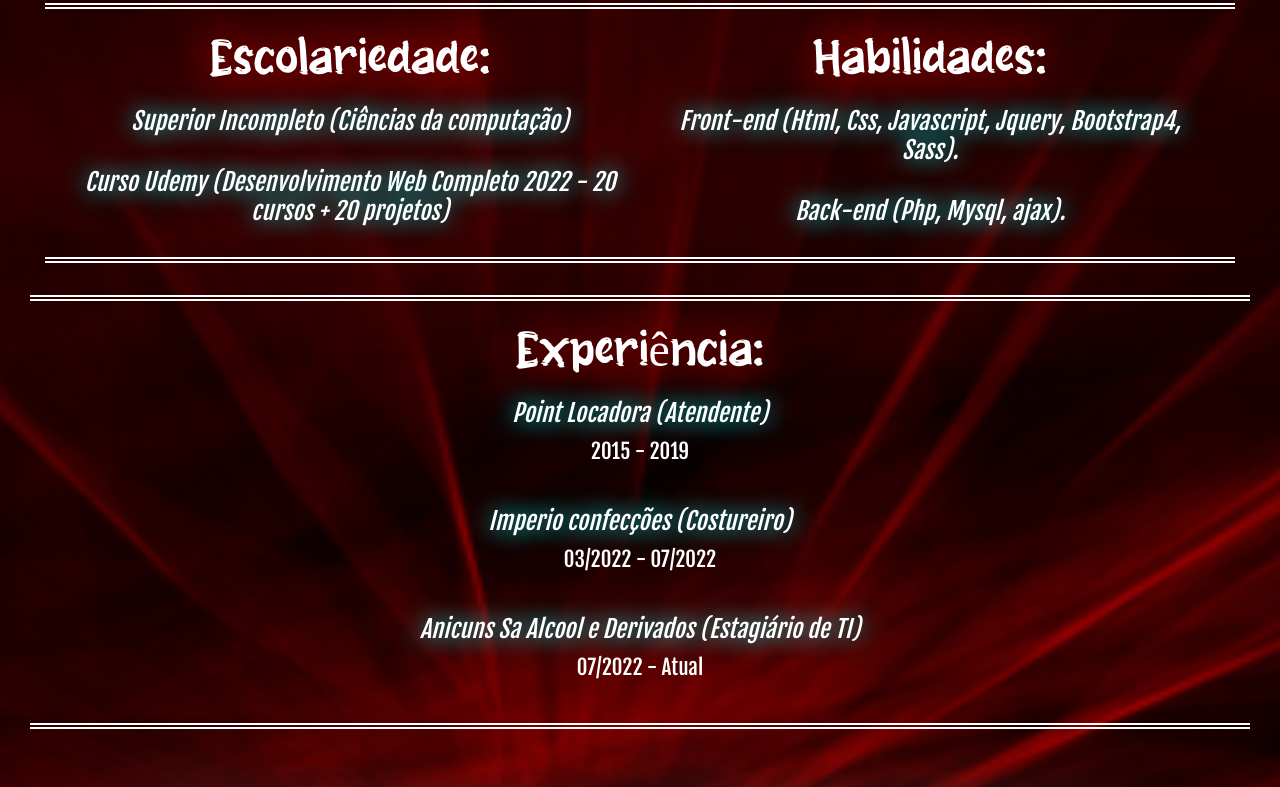
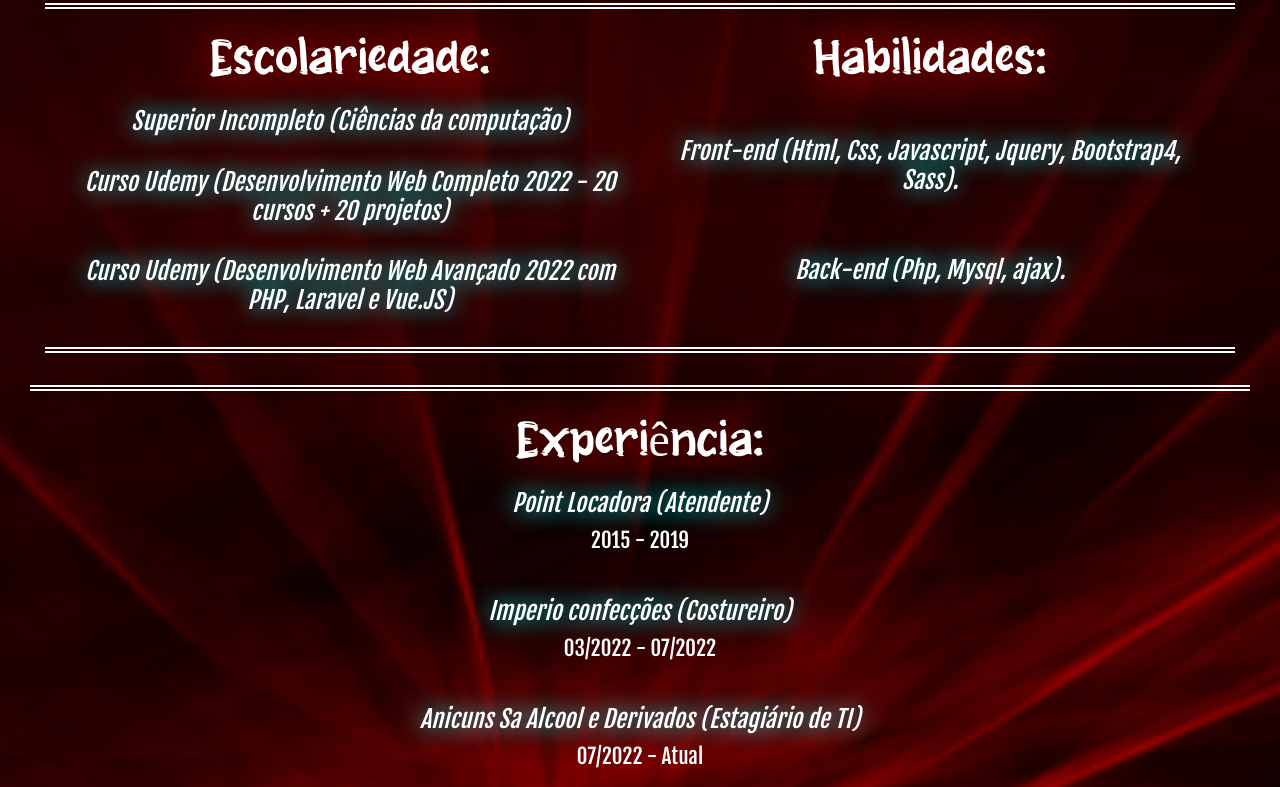
Before and after one commit to WilmarFilho/Portifolio-Pessoal, a plain HTML site: page index.html in a window 1280 px wide. Shown: the part 1588-2375 px from the top of the page. Drawn offline with nearby package versions, Linux system fonts and the light colour scheme.

Commit message:
Update index.html

```diff
--- a/index.html
+++ b/index.html
@@ -150,6 +150,9 @@
 					</div>
 					<div class="col-12 text-center mt-4">
 						<h3 >Curso Udemy (Desenvolvimento Web Completo 2022 - 20 cursos + 20 projetos)</h3>
+					</div>
+					<div class="col-12 text-center mt-4">
+						<h3 >Curso Udemy (Desenvolvimento Web Avançado 2022 com PHP, Laravel e Vue.JS)</h3>
 					</div>
 				</div>
 
```
